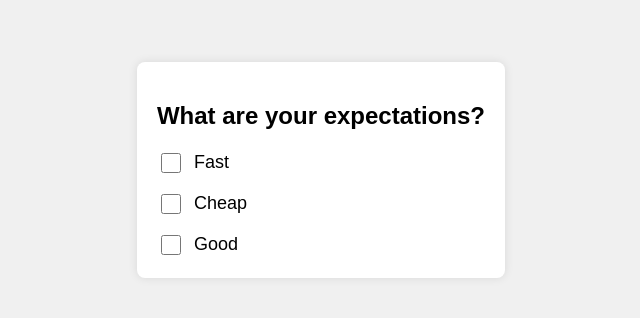
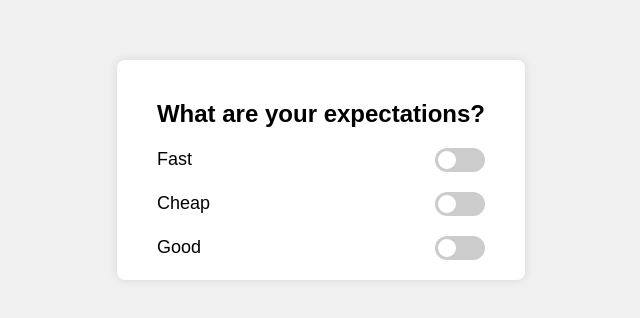
Before and after one commit to drupalex10/test, a plain HTML site: page index.html in a window 1280 px wide. Shown: the part 230-548 px from the top of the page, without its empty margins (319-959 px from the left). Drawn offline with Linux system fonts and the light colour scheme.

Commit message:
Update code

```diff
--- a/index.html
+++ b/index.html
@@ -16,27 +16,62 @@
     }
     .container {
       background-color: white;
-            padding: 20px;
+      padding: 20px 40px;
       border-radius: 8px;
       box-shadow: 0 0 10px rgba(0,0,0,0.1);
     }
     .toggle-group {
       display: flex;
       flex-direction: column;
-            gap: 15px;
+      gap: 20px;
     }
     .toggle {
       display: flex;
       align-items: center;
-            gap: 10px;
+      justify-content: space-between;
+      gap: 15px;
     }
     .toggle label {
       font-size: 18px;
+      cursor: pointer;
     }
-        .toggle input[type="checkbox"] {
-            width: 20px;
-            height: 20px;
+    /* Toggle switch style */
+    .switch {
+      position: relative;
+      display: inline-block;
+      width: 50px;
+      height: 24px;
+    }
+    .switch input {
+      display: none;
+    }
+    .slider {
+      position: absolute;
       cursor: pointer;
+      top: 0;
+      left: 0;
+      right: 0;
+      bottom: 0;
+      background-color: #ccc;
+      transition: .3s;
+      border-radius: 24px;
+    }
+    .slider::before {
+      position: absolute;
+      content: "";
+      height: 18px;
+      width: 18px;
+      left: 3px;
+      bottom: 3px;
+      background-color: white;
+      transition: .3s;
+      border-radius: 50%;
+    }
+    input:checked + .slider {
+      background-color: #4caf50;
+    }
+    input:checked + .slider::before {
+      transform: translateX(26px);
     }
   </style>
 </head>
@@ -45,16 +80,25 @@
     <h2>What are your expectations?</h2>
     <div class="toggle-group">
       <div class="toggle">
-                <input type="checkbox" id="fast" name="fast">
         <label for="fast">Fast</label>
+        <label class="switch">
+          <input type="checkbox" id="fast">
+          <span class="slider"></span>
+        </label>
       </div>
       <div class="toggle">
-                <input type="checkbox" id="cheap" name="cheap">
         <label for="cheap">Cheap</label>
+        <label class="switch">
+          <input type="checkbox" id="cheap">
+          <span class="slider"></span>
+        </label>
       </div>
       <div class="toggle">
-                <input type="checkbox" id="good" name="good">
         <label for="good">Good</label>
+        <label class="switch">
+          <input type="checkbox" id="good">
+          <span class="slider"></span>
+        </label>
       </div>
     </div>
   </div>
@@ -75,20 +119,16 @@
 
       if (fast.checked && cheap.checked && good.checked) {
         const firstSelected = selectionOrder[0];
-                if (firstSelected === 'fast') {
-                    fast.checked = false;
-                } else if (firstSelected === 'cheap') {
-                    cheap.checked = false;
-                } else if (firstSelected === 'good') {
-                    good.checked = false;
-                }
+        if (firstSelected === 'fast') fast.checked = false;
+        else if (firstSelected === 'cheap') cheap.checked = false;
+        else if (firstSelected === 'good') good.checked = false;
         selectionOrder.shift();
       }
     }
 
-        fast.addEventListener('change', () => updateToggles(fast));
-        cheap.addEventListener('change', () => updateToggles(cheap));
-        good.addEventListener('change', () => updateToggles(good));
+    [fast, cheap, good].forEach(toggle => {
+      toggle.addEventListener('change', () => updateToggles(toggle));
+    });
   </script>
 </body>
 </html>
```
Lines whose indentation alone changed are shown as unchanged.
